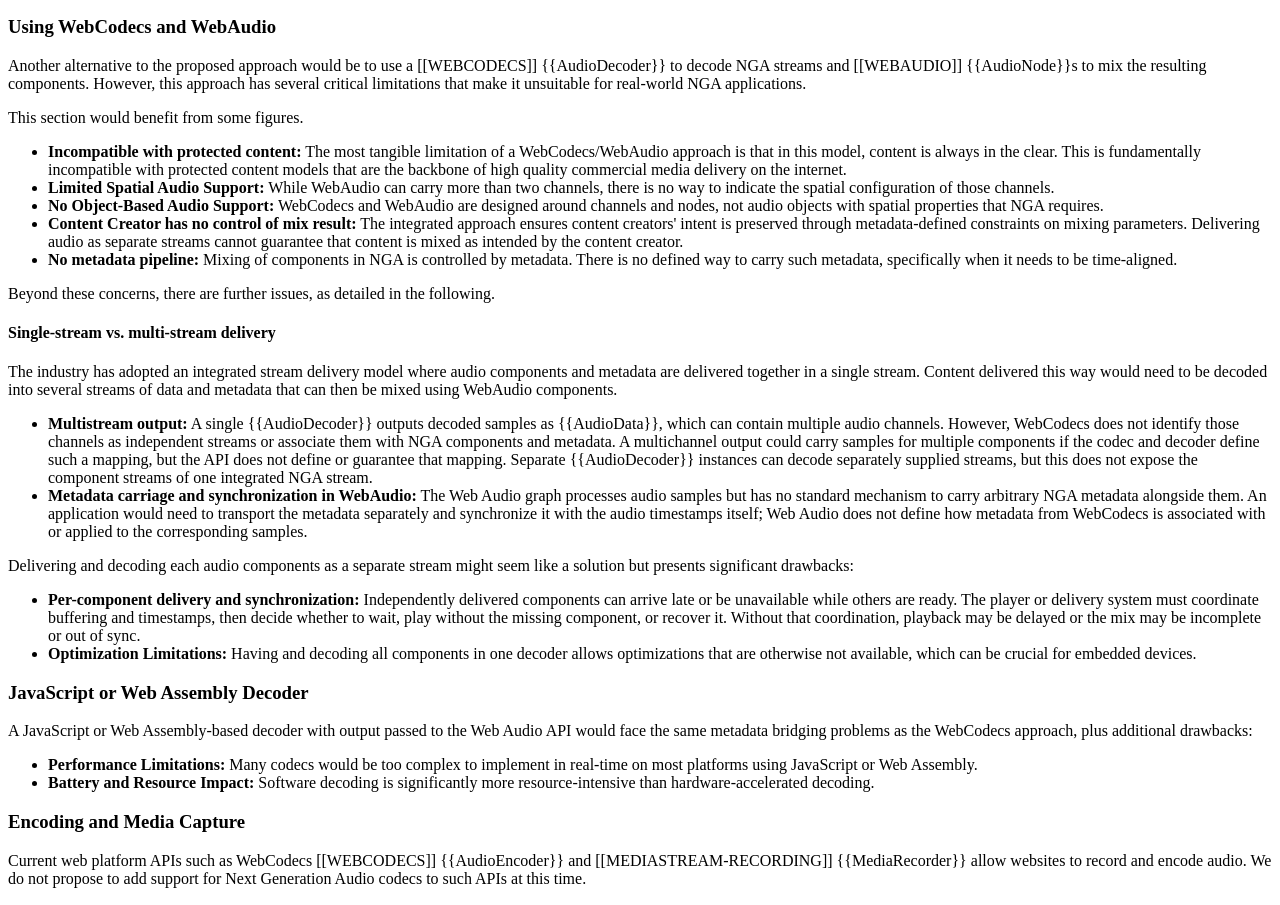
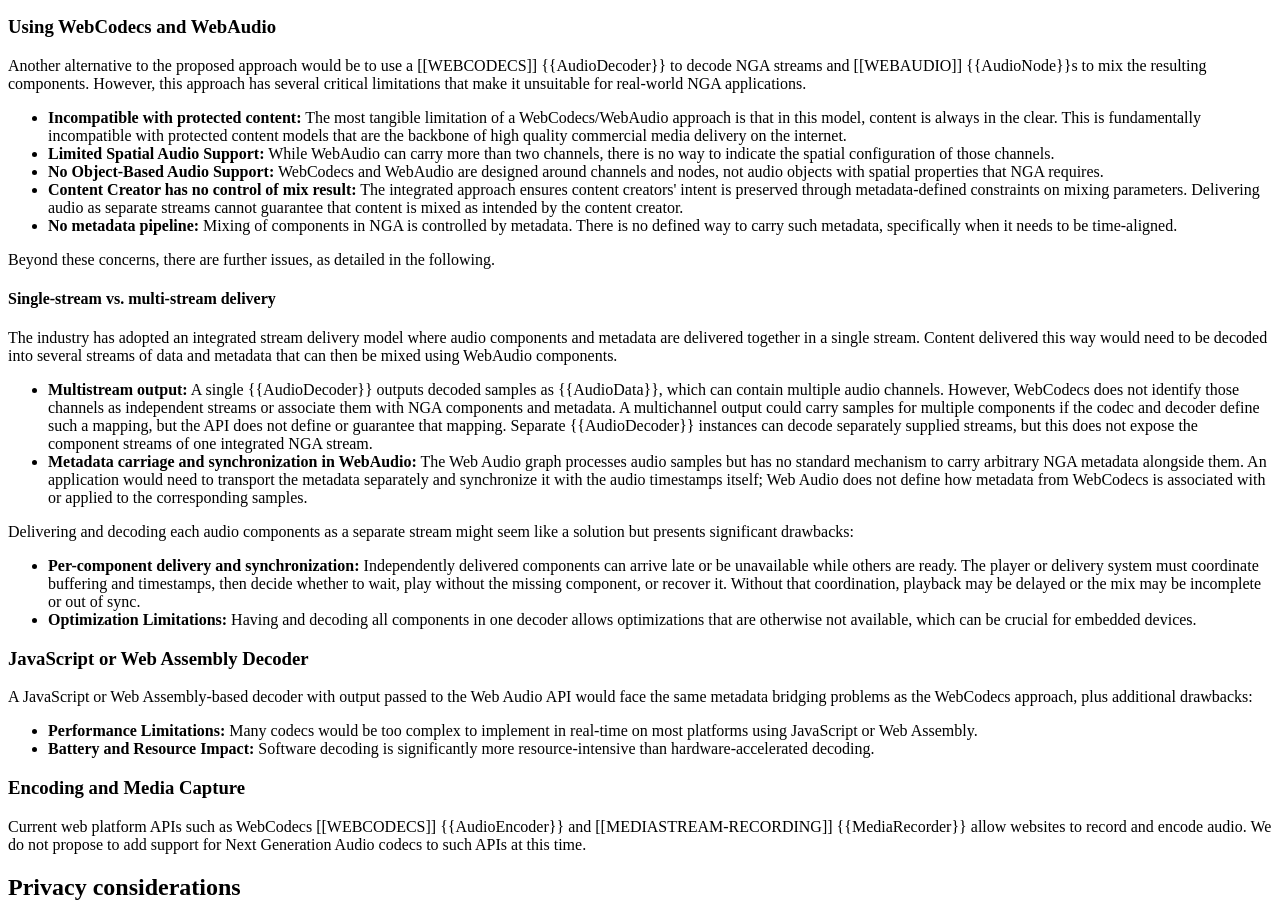
Before and after one commit to w3c/me-next-generation-audio, a plain HTML site: page index.html in a window 1280 px wide. Shown: the part 6126-7031 px from the top of the page. Drawn offline with Linux system fonts and the light colour scheme.

Commit message:
Removing editor's note
  no one complained about missing figures so removing.

```diff
--- a/index.html
+++ b/index.html
@@ -381,10 +381,6 @@
           Another alternative to the proposed approach would be to use a [[WEBCODECS]] {{AudioDecoder}} to decode NGA streams and [[WEBAUDIO]] {{AudioNode}}s to mix the resulting components.
           However, this approach has several critical limitations that make it unsuitable for real-world NGA applications.
         </p>
-        <p class="ednote">
-          This section would benefit from some figures.
-        </p>
-
         <ul>
           <li><strong>Incompatible with protected content:</strong> The most tangible limitation of a WebCodecs/WebAudio approach is that in this model, content is always in the clear. This is fundamentally incompatible with protected content models that are the backbone of high quality commercial media delivery on the internet.</li>
           <li><strong>Limited Spatial Audio Support:</strong> While WebAudio can carry more than two channels, there is no way to indicate the spatial configuration of those channels.</li>
```
